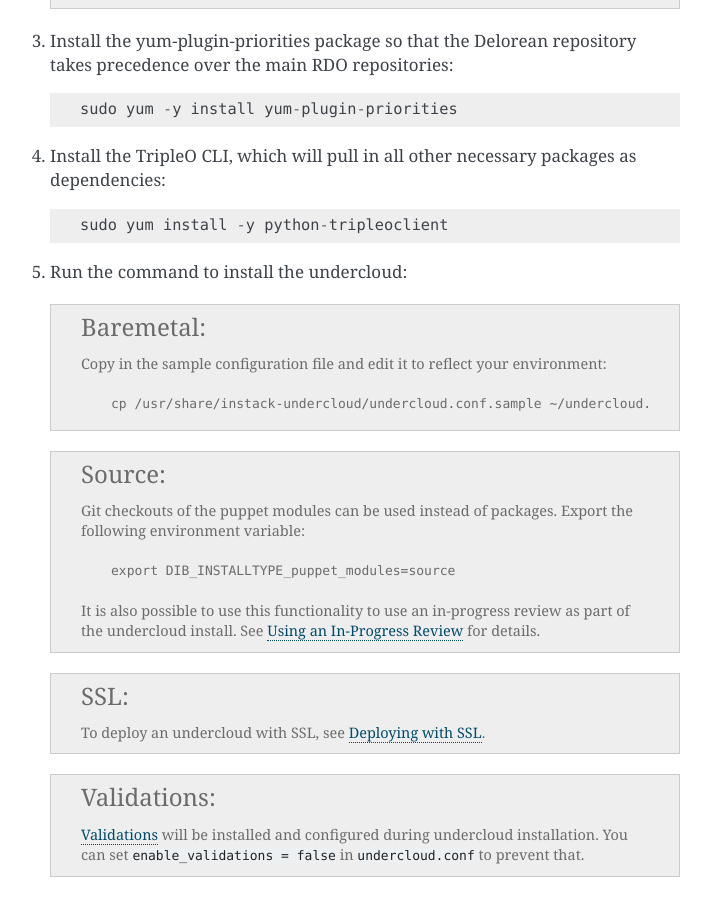
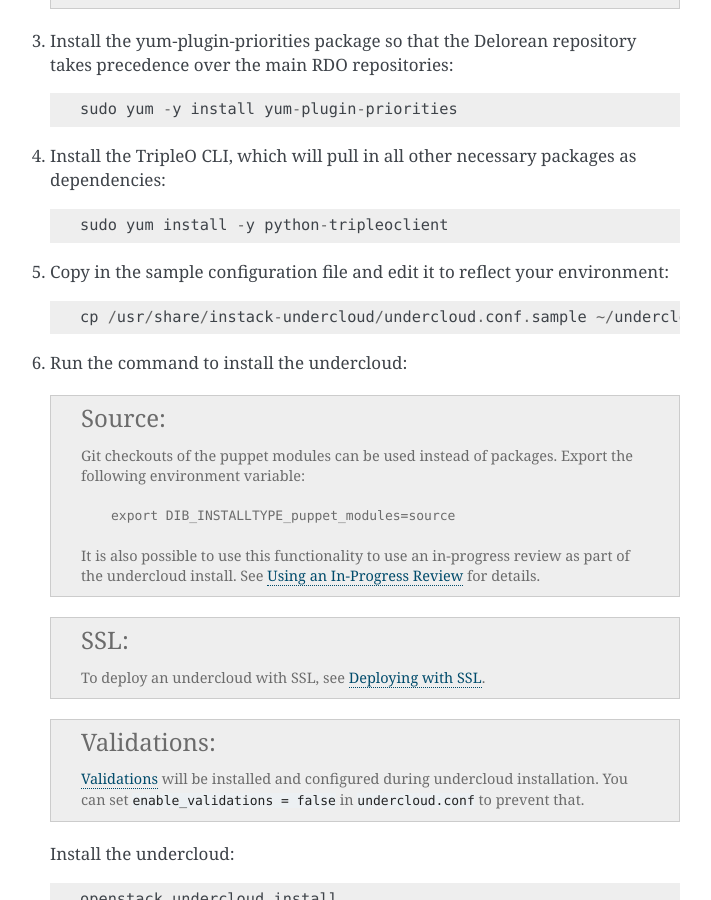
Before and after one commit to openstack-archive/tripleo-docs, a Sphinx documentation site: the page built from doc/source/installation/installing.rst, in a window 1280 px wide and 900 px high, scrolled down 2639 px. Shown: the whole window, without its empty margins (400-1111 px from the left). Built offline with Sphinx 7.4.7, drawn with Linux system fonts in a browser that asks for light colours.

Commit message:
Don't limit creation of undercloud.conf to baremetal
Now that we support a wider variety of virtual environments, it's
quite likely that developers and testers will need to create an
undercloud.conf for them as well.  Since it won't hurt to create
undercloud.conf even when using all the defaults, let's just make
it a non-optional step.

Change-Id: I6c12391dd3e66bd1fbc706f2d936aab543376388

```diff
--- a/doc/source/installation/installing.rst
+++ b/doc/source/installation/installing.rst
@@ -69,15 +69,11 @@
 
     sudo yum install -y python-tripleoclient
 
+#. Copy in the sample configuration file and edit it to reflect your environment::
+
+    cp /usr/share/instack-undercloud/undercloud.conf.sample ~/undercloud.conf
 
 #. Run the command to install the undercloud:
-
-  .. admonition:: Baremetal
-     :class: baremetal
-
-     Copy in the sample configuration file and edit it to reflect your environment::
-
-        cp /usr/share/instack-undercloud/undercloud.conf.sample ~/undercloud.conf
 
   .. admonition:: Source
      :class: source
```
